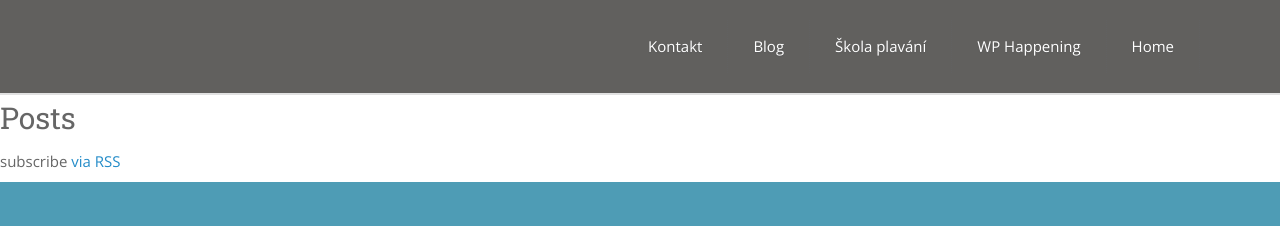
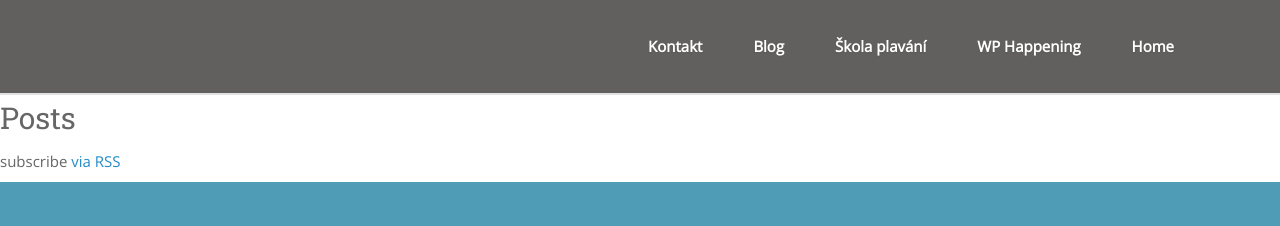
Before and after one commit to SteveVil/KVS-web, a Jekyll site: the page built from index.html, in a window 1280 px wide. Shown: the top 226 px of the page. Built offline with Jekyll 4.4.1, drawn with Linux system fonts in a browser that asks for light colours.

Commit message:
Update _header.sass

```diff
--- a/_sass/_header.sass
+++ b/_sass/_header.sass
@@ -24,7 +24,7 @@ nav
 				padding: 15px 25px
 				color: #fff
 				text-shadow: 0 1px 1px #595959
-				font-style: bold
+				font-weight: bold
 
 			a:hover
 				background: #f9d521
```
